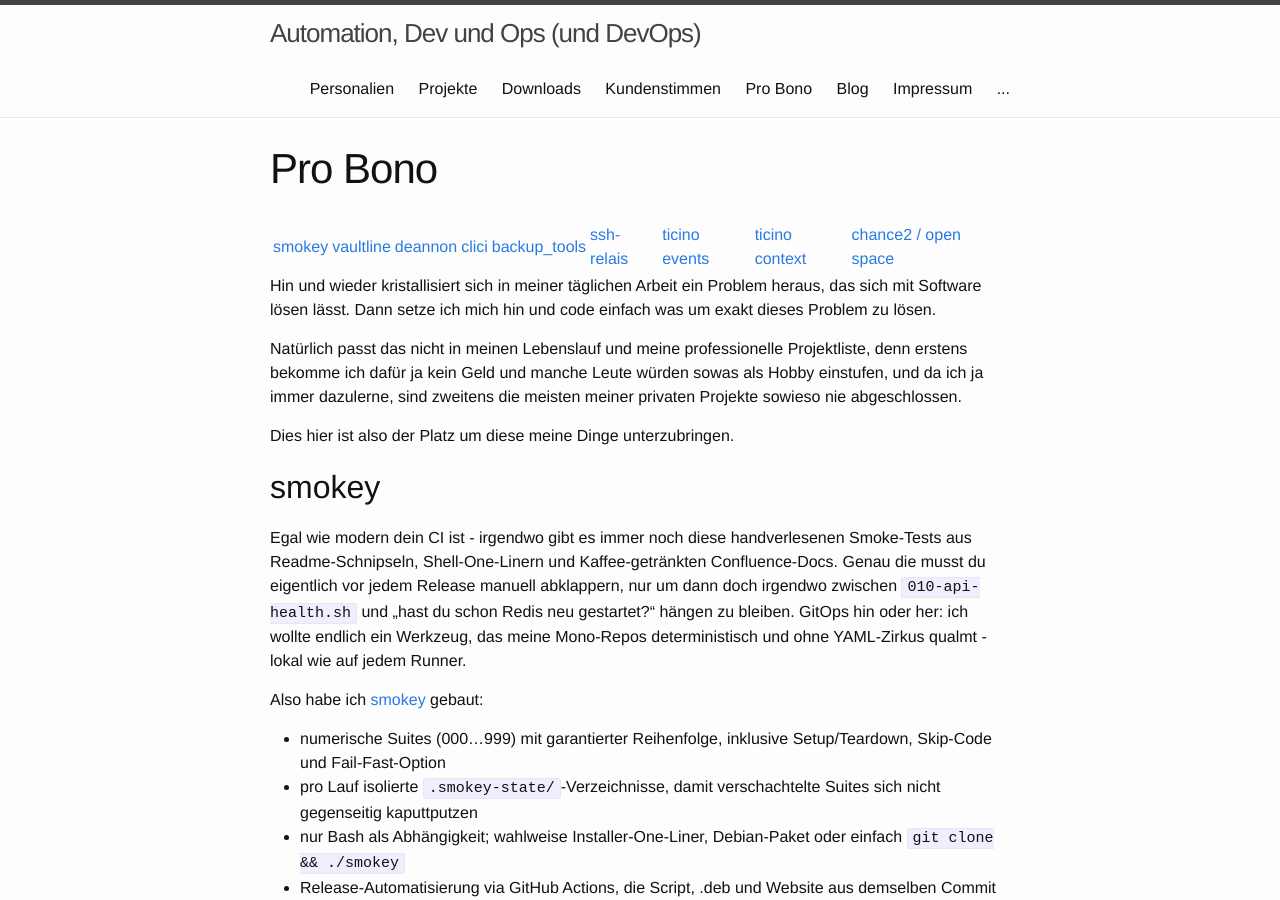
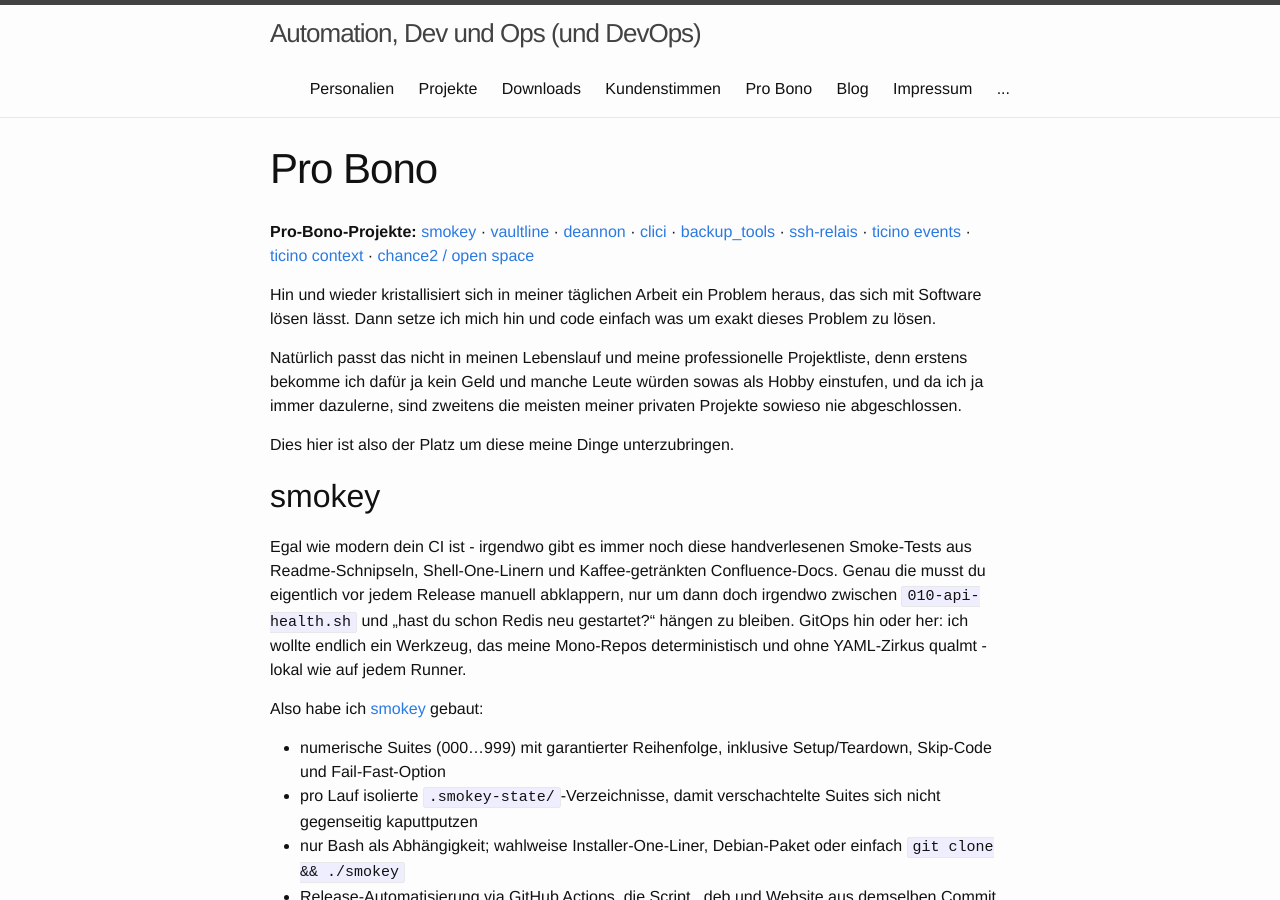
Before and after one commit to micwin/micwin.github.io, a Jekyll site: the page built from 40_probono.md, in a window 1280 px wide and 900 px high. Built offline with Jekyll 4.4.1, drawn with Linux system fonts in a browser that asks for light colours.

Commit message:
Simplify pro bono nav layout

```diff
--- a/40_probono.md
+++ b/40_probono.md
@@ -4,7 +4,7 @@ title: Pro Bono
 permalink: /probono/
 ---
 
-| [smokey](#smokey) | [vaultline](#vaultline) | [deannon](#deannon) | [clici](#clici) | [backup_tools](#backup_tools) | [ssh-relais](#ssh-relais) | [ticino events](#ticino-events) | [ticino context](#ticino-context) | [chance2 / open space](#verspielt) |
+**Pro-Bono-Projekte:** [smokey](#smokey) · [vaultline](#vaultline) · [deannon](#deannon) · [clici](#clici) · [backup_tools](#backup_tools) · [ssh-relais](#ssh-relais) · [ticino events](#ticino-events) · [ticino context](#ticino-context) · [chance2 / open space](#verspielt)
 
 Hin und wieder kristallisiert sich in meiner täglichen Arbeit
 ein Problem heraus, das sich mit Software lösen lässt. Dann setze
```
